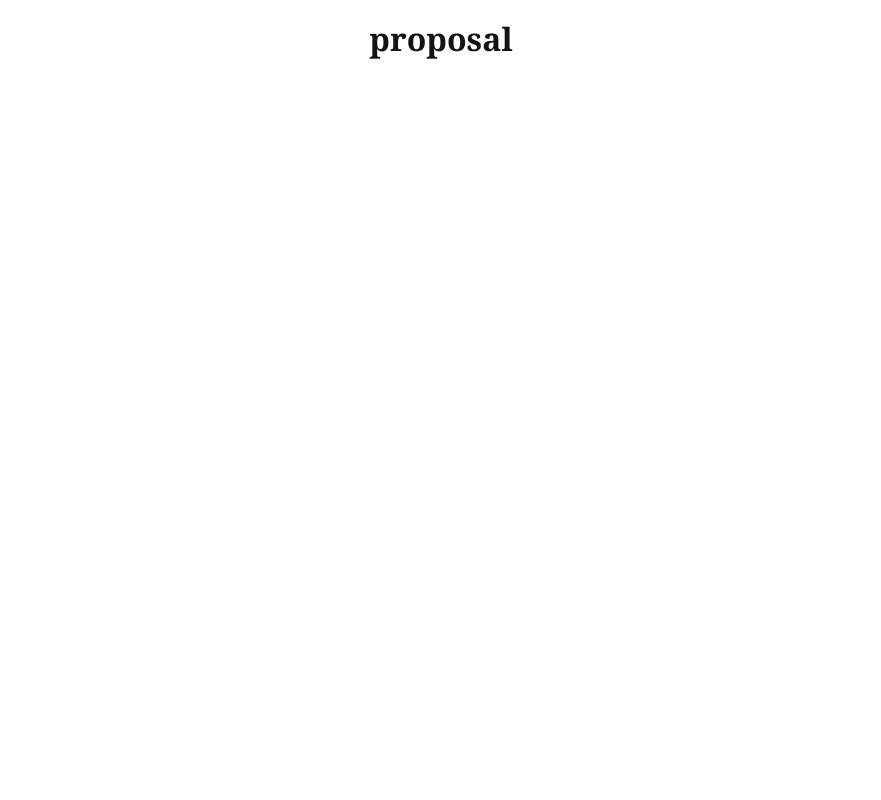
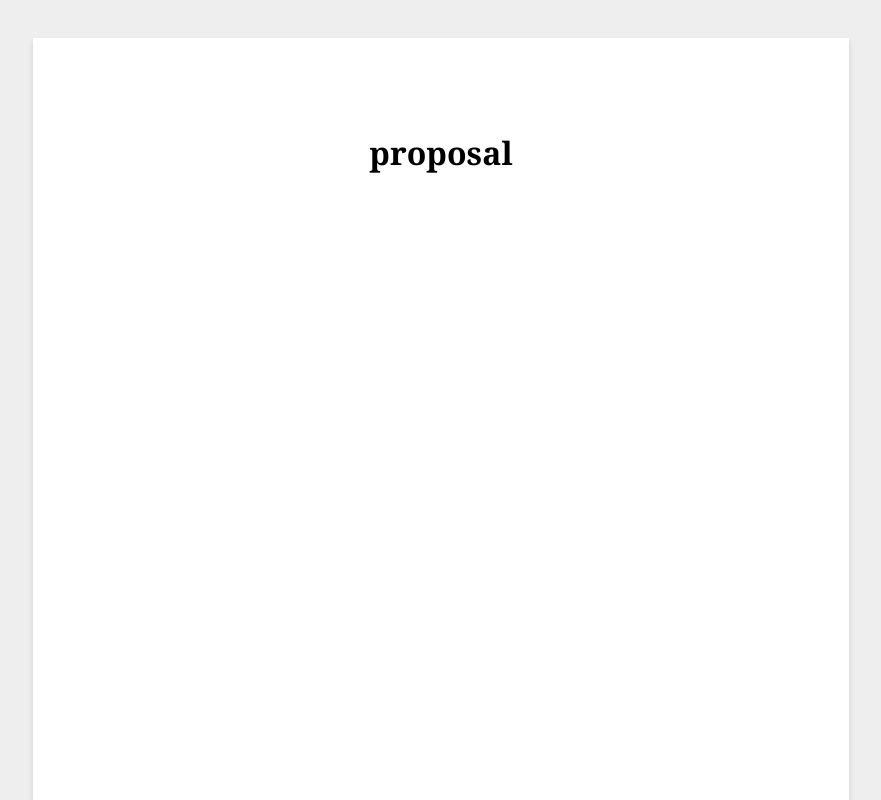
Before and after one commit to odelavia/contracting-proposal-generator, a React app: page / in a window 1280 px wide. Shown: the top 800 px of the page, without its empty margins (199-1080 px from the left). Built offline with nearby package versions, Linux system fonts and the light colour scheme.

Commit message:
updated docs and set up inital style for ProposalTemplate component

```diff
--- a/client/src/components/ProposalTemplate.js
+++ b/client/src/components/ProposalTemplate.js
@@ -7,9 +7,11 @@ class ProposalTemplate extends Component {
     this.state = {}
   }
 
+  		// window.print();
+
   render() {
     return (
-      <div className='templateContainer'>
+      <div className='templateContainer page' contenteditable="true">
         <h1>proposal</h1>
       </div>
     );
--- a/client/src/styles/components/ProposalTemplate.scss
+++ b/client/src/styles/components/ProposalTemplate.scss
@@ -1,8 +1,104 @@
+// body {
+//   background-color: #333;
+//   padding: 2em;
+// }
+
 .templateContainer {
   // width: 777px;
   // height: 1017px;
   // background-color: blue;
-    background-color: $off-white;
-    color: $off-black;
+    // background-color: $off-white;
+    // color: $off-black;
     // box-shadow: 0px 0px 10px 2px lighten($off-black, 50%);
 }
+.page {
+  // background: #fff;
+  // box-shadow:
+  //   0 -1px 1px rgba(0,0,0,0.15),          /* The top layer shadow */
+  //   0 -10px 0 -5px #eee,                  /* The second layer */
+  //   0 -10px 1px -4px rgba(0,0,0,0.15),    /* The second layer shadow */
+  //   0 -20px 0 -10px #eee,                 /* The third layer */
+  //   0 -20px 1px -9px rgba(0,0,0,0.15);    /* The third layer shadow */
+  // padding: 30px;
+  /* Styles for better appearance on screens only -- are reset to defaults in print styles later */
+	/* Reflect the paper width in the screen rendering (must match size from @page rule) */
+	width: 21.6cm;
+	/* Reflect the paper height in the screen rendering (must match size from @page rule) */
+	min-height: 27.9cm;
+	/* Reflect the actual page margin/padding on paper in the screen rendering (must match margin from @page rule) */
+	padding-left: 2cm;
+	padding-top: 2cm;
+	padding-right: 2cm;
+  padding-bottom: 2cm;
+  margin: 1cm auto;
+	background: #fff;
+	box-shadow: 0 4px 5px rgba(75, 75, 75, 0.2);
+	outline: 0;
+}
+
+div.page-break {
+	page-break-after: always;
+}
+/* For top-level headings only */
+h1 {
+	/* Force page breaks after */
+	page-break-before: always;
+}
+/* For all headings */
+h1, h2, h3, h4, h5, h6 {
+	/* Avoid page breaks immediately */
+	page-break-after: avoid;
+}
+/* For all paragraph tags */
+p {
+	/* Reset the margin so that the text starts and ends at the expected marks */
+	margin: 0;
+}
+/* For adjacent paragraph tags */
+p + p {
+	/* Restore the spacing between the paragraphs */
+	margin-top: 0.5cm;
+}
+/* For links in the document */
+a {
+	/* Prevent colorization or decoration */
+	text-decoration: none;
+	color: black;
+}
+/* For tables in the document */
+table {
+	/* Avoid page breaks inside */
+	page-break-inside: avoid;
+}
+/* Use CSS Paged Media to switch from continuous documents to sheet-like documents with separate pages */
+@page {
+	/* You can only change the size, margins, orphans, widows and page breaks here */
+
+	/* Require that at least this many lines of a paragraph must be left at the bottom of a page */
+	orphans: 4;
+	/* Require that at least this many lines of a paragraph must be left at the top of a new page */
+	widows: 2;
+}
+/* When the document is actually printed */
+@media print {
+	html, body {
+		/* Reset the document's background color */
+		background-color: #fff;
+	}
+	.page {
+		/* Reset all page styles that have been for better screen appearance only */
+		/* Break cascading by using the !important rule */
+		/* These resets are absolute must-haves for the print styles and the specificity may be higher elsewhere */
+		width: initial !important;
+		min-height: initial !important;
+		margin: 0 !important;
+		padding: 0 !important;
+		border: initial !important;
+		border-radius: initial !important;
+		background: initial !important;
+		box-shadow: initial !important;
+
+		/* Force page breaks after each .page element of the document */
+		page-break-after: always;
+	}
+}
--- a/client/src/styles/components/_app.scss
+++ b/client/src/styles/components/_app.scss
@@ -21,12 +21,18 @@
 
 * {
   font-family: Cambria, Georgia, serif;
-  background-color: #fff;
+  // background-color: #fff;
   }
 
+html,
 body {
-  display: flex;
-  justify-content: center;
+  // display: flex;
+  // justify-content: center;
+	margin: 0;
+	padding: 0;
+	font-family: "Roboto", -apple-system, "San Francisco", "Segoe UI", "Helvetica Neue", sans-serif;
+	font-size: 12pt;
+	background-color: #eee;
 }
 
 /* ------- Pagination */
--- a/client/src/styles/setup/_base.scss
+++ b/client/src/styles/setup/_base.scss
@@ -1,5 +1,6 @@
 * {
-  box-sizing: border-box;
+	box-sizing: border-box;
+	-moz-box-sizing: border-box;
 }
 
 html {
```
Also changed, not shown: 2 other files (tests, documents, lock files or other folders).
